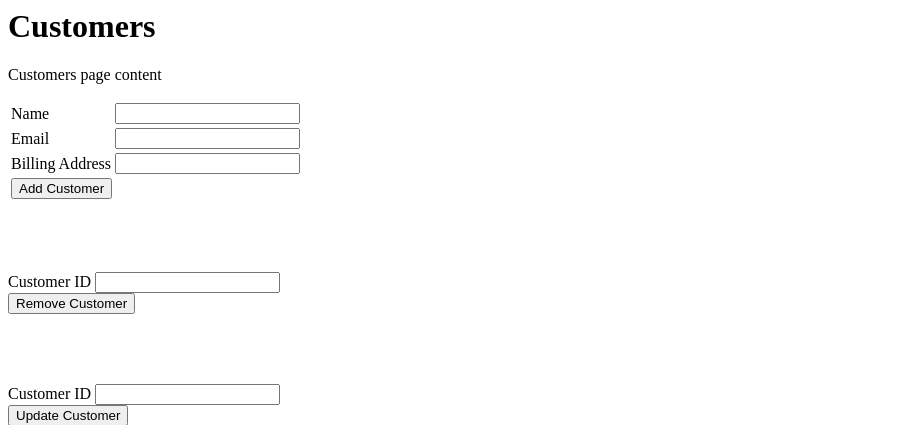
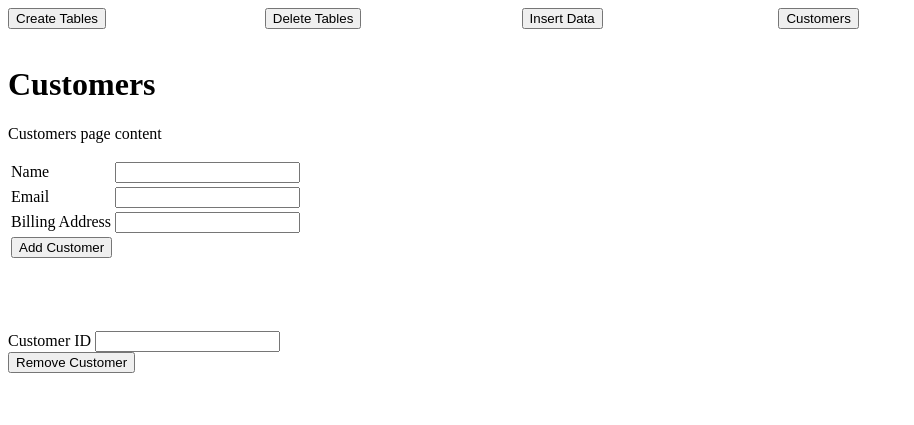
Before and after one commit to GCipry3/ClothesStore, a Flask app: page /customers in a window 1280 px wide. Shown: the top 425 px of the page, without its empty margins (0-914 px from the left). Run offline with Flask 2, Linux system fonts and the light colour scheme; data that the repository does not hold is empty.

Commit message:
added try expect statement to create tables and insert data

```diff
--- a/main.py
+++ b/main.py
@@ -11,20 +11,28 @@ def home():
 
 @app.route('/create-tables',methods=['POST'])
 def handle_create_tables():
-    create_tables()
-    return 'Tables created'
+    try:
+        create_tables()
+    except Exception as e:
+        return render_template('home.html',text='Tables already exist')
+
+    return render_template('home.html',text='Tables created')
 
 
 @app.route('/insert-data',methods=['POST'])
 def handle_insert_data():
-    insert_data()
-    return 'Data inserted'
+    try:
+        insert_data()
+    except Exception as e:
+        return render_template('home.html',text='Tables do not exist')
+
+    return render_template('home.html',text='Data inserted')
 
 
 @app.route('/delete-tables',methods=['POST'])
 def handle_delete_tables():
     delete_tables()
-    return 'Tables deleted'
+    return render_template('home.html',text='Tables deleted')
 
 
 @app.route('/customers')
--- /dev/null
+++ b/static/css/style.css
@@ -0,0 +1,4 @@
+.one_row_4_col{
+    display: inline-block;
+    width: 20%;
+}
--- a/templates/blocks/header.html
+++ b/templates/blocks/header.html
@@ -1,17 +1,17 @@
 {% block header %}
-    <form action="/create-tables" method="post">
+    <form action="/create-tables" method="post" class="one_row_4_col">
         <input type="submit" value="Create Tables">
     </form>
 
-    <form action="/delete-tables" method="post">
+    <form action="/delete-tables" method="post" class="one_row_4_col">
         <input type="submit" value="Delete Tables">
     </form>
 
-    <form action="/insert-data" method="post">
+    <form action="/insert-data" method="post" class="one_row_4_col">
         <input type="submit" value="Insert Data">
     </form>
 
-    <form action="/customers" method="get">
+    <form action="/customers" method="get" class="one_row_4_col">
         <input type="submit" value="Customers">
     </form>
 {% endblock %}
--- a/templates/customers.html
+++ b/templates/customers.html
@@ -1,9 +1,11 @@
 <html>
     <head>
         <title>Customers</title>
+        <link rel="stylesheet" href="static/css/style.css">
     </head>
 
     <body>
+        {% include 'blocks/header.html' %}
         <h1>Customers</h1>
         <p>Customers page content</p>
 
--- a/templates/update_customer.html
+++ b/templates/update_customer.html
@@ -1,9 +1,11 @@
 <html>
     <head>
         <title>Update Customer</title>
+        <link rel="stylesheet" href="static/css/style.css">
     </head>
 
     <body>
+        {% include 'blocks/header.html' %}
         <h1>Update Customer</h1>
         <p>Update customer page content</p>
 
```
Also changed, not shown: templates/home.html (+8 -2 lines).
